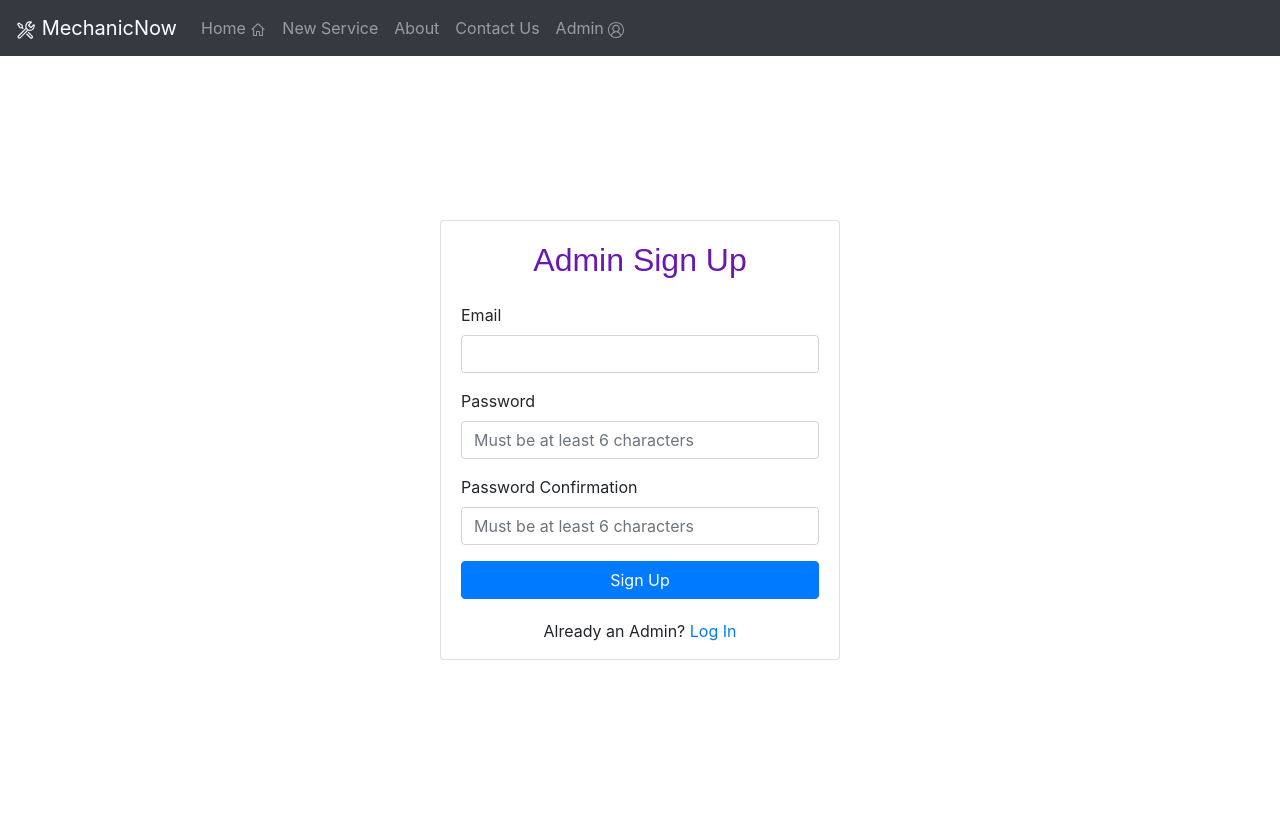
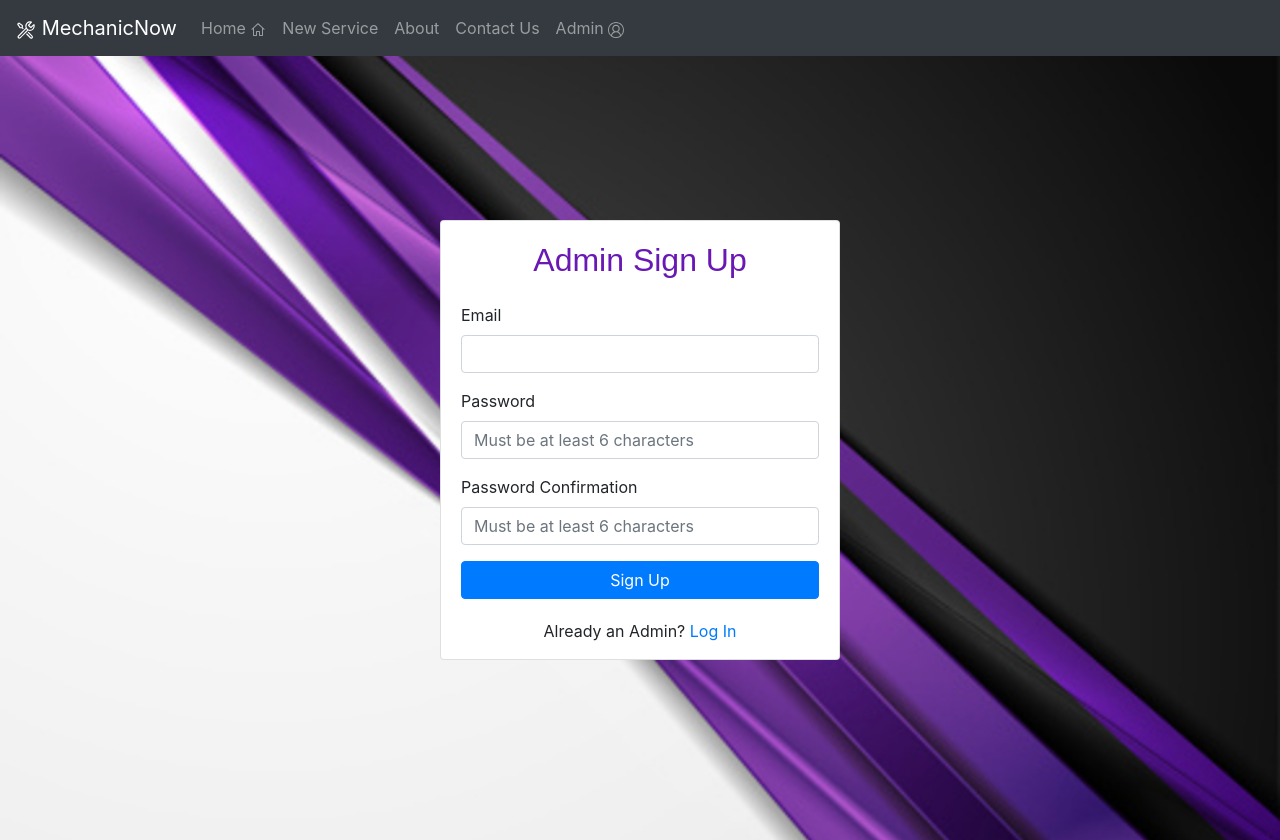
Before and after one commit to bethel-school-of-technology/team-ramsey-rebels-frontend, a React (Create React App) app: page /adminsignup in a window 1280 px wide. Built offline with nearby package versions, Linux system fonts and the light colour scheme; no server answers; a web font is replaced by a local one.

Commit message:
trying again

```diff
--- a/src/App.css
+++ b/src/App.css
@@ -19,7 +19,8 @@ p {
 }
 
 .landing-div,
-.admin-div {
+.admin-div,
+.signup-div {
   background-image: url("app.img/Screen\ Shot\ 2021-06-26\ at\ 3.12.26\ PM.png");
   height: 100%;
   background-position: center;
```
